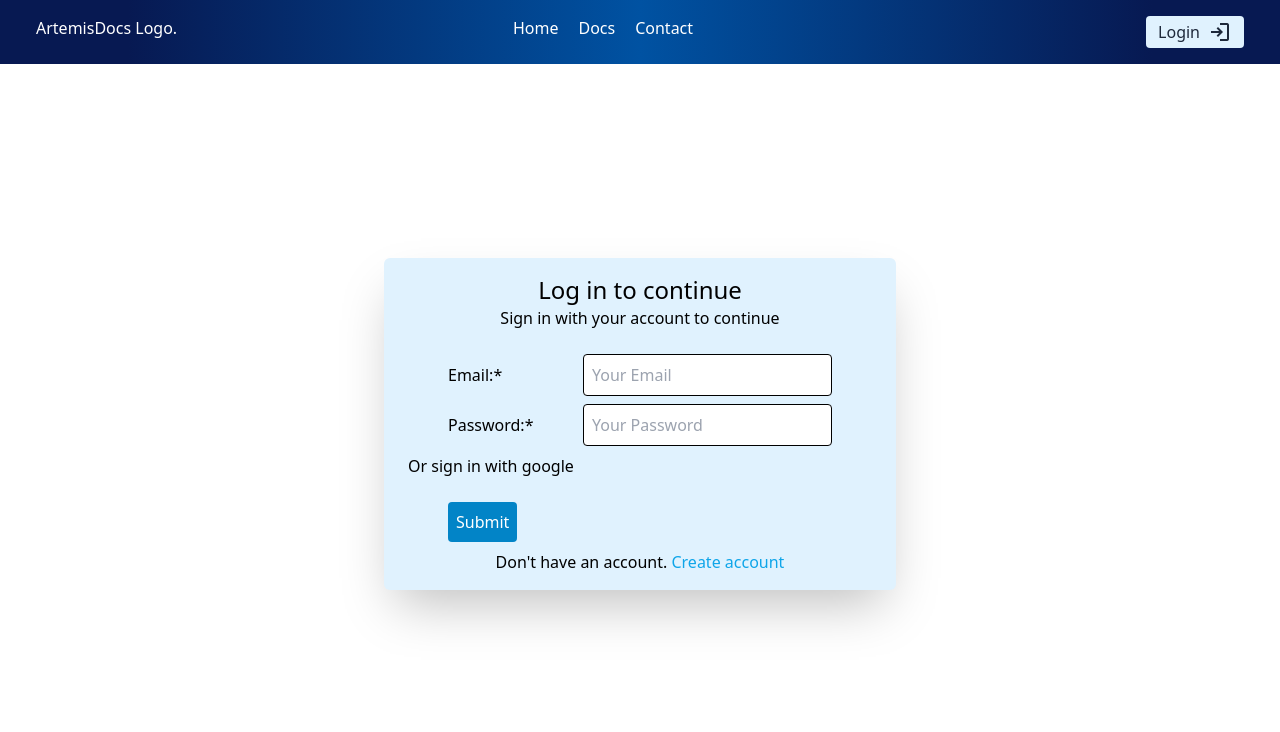
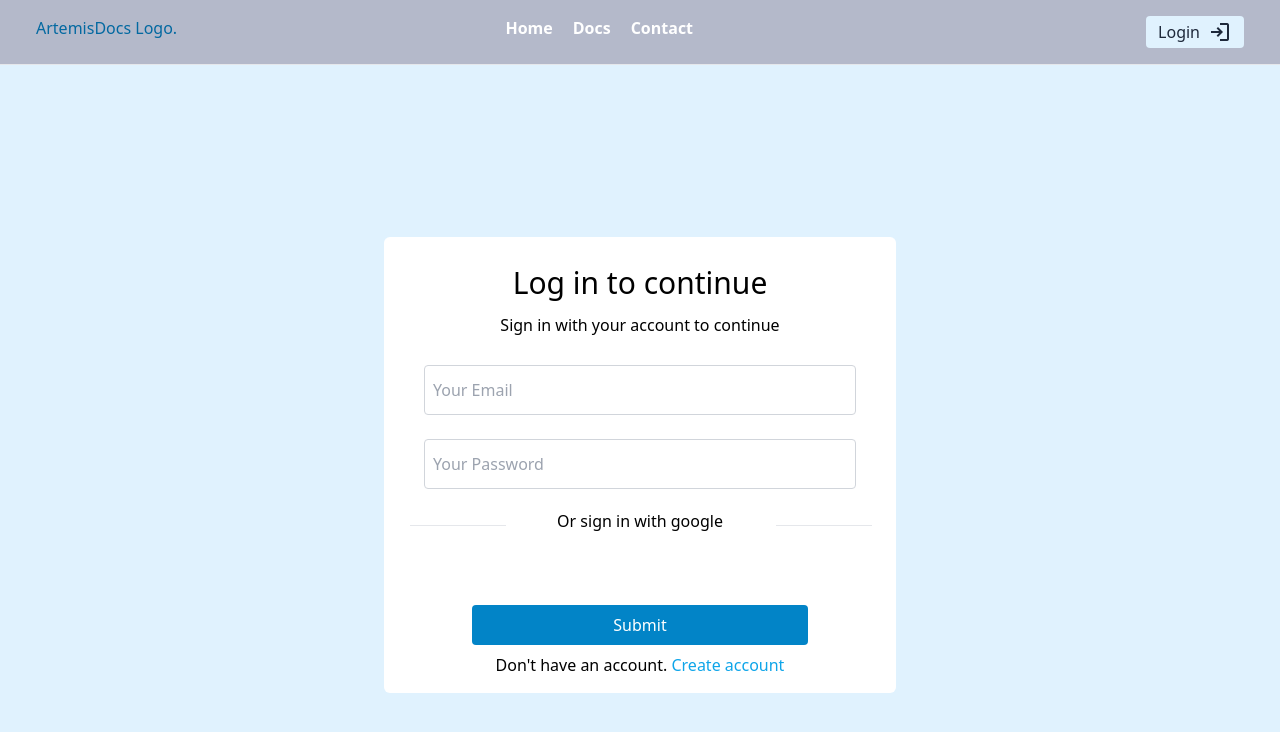
Before and after one commit to The-Artemis-AI/Front_ArtemisDocs, a React (Vite) app: page /login in a window 1280 px wide. Shown: the top 732 px of the page. Built offline with nearby package versions, Linux system fonts and the light colour scheme.

Commit message:
Add: changes on login and signup pages

```diff
--- a/src/App.jsx
+++ b/src/App.jsx
@@ -40,18 +40,18 @@ function App() {
 function NavWrapper() {
   return (
     <>
-      <div className="sticky top-0 flex self-center p-4 px-9 flex-row text-white justify-between  w-full bg-gradient-to-r from-[#071952] from-10%  via-[#0052A2]   to-[#071952] to-90% z-10">
+      <div className=" flex self-center p-4 px-9 flex-row text-sky-700 justify-between  w-full border-b border-gray-200 bg-opacity-30 backdrop-filter backdrop-blur-lg  top-0 z-10 bg-primary">
         <div className="text-l text-bold w-[20%]">
           <Link to="/">ArtemisDocs Logo.</Link>
         </div>
-        <div className="  flex-row hidden sm:flex  text-white justify-end gap-[45%]  w-full">
+        <div className="  flex-row hidden sm:flex  text-sky-700  justify-end gap-[45%]  w-full">
           <div>
             <ul className="flex gap-5">
               <Link to="/">
-                <li>Home</li>
+                <li className="font-semibold hover:text-sky-200 hover:font-bold text-white cursor-pointer">Home</li>
               </Link>
-              <li>Docs</li>
-              <li>Contact</li>
+              <li className="font-semibold hover:text-sky-200 hover:font-bold text-white cursor-pointer">Docs</li>
+              <li className="font-semibold hover:text-sky-200 hover:font-bold text-white cursor-pointer">Contact</li>
             </ul>
           </div>
           <div>
--- a/src/assets/css/scrollbar.css
+++ b/src/assets/css/scrollbar.css
@@ -14,3 +14,9 @@
     background: #357ABD;
     border-radius: 10px;
   }
+
+
+  .resizable-container{
+    resize:horizontal;
+
+  }
--- a/src/components/GoogleAouthLogin.jsx
+++ b/src/components/GoogleAouthLogin.jsx
@@ -3,7 +3,7 @@ import jwt_decode from "jwt-decode";
 
 function GoogleAouthLogin() {
   return (
-    <div>
+    <div className="w-full  flex flex-col mb-3 items-center">
         <GoogleLogin
     onSuccess={(credentialResponse) => {
         const credentialResponseDecoded = jwt_decode(credentialResponse.credential)
@@ -13,6 +13,7 @@ function GoogleAouthLogin() {
     onError={() => {
       console.log("Login Failed");
     }}
+    className="bg-red-600 w-full"
   /></div>
   )
 }
--- a/src/pages/ConversationPage.jsx
+++ b/src/pages/ConversationPage.jsx
@@ -70,7 +70,12 @@ const ConversationPage = ({ messages }) => {
         style={{ width: 300 }}
       >
         <div className="button-wrap bg-black h-[100%] w-full ">
-          <input type="file" id="upload" onChange={handleFileUpload} />
+          <input type="file" id="upload" onChange={handleFileUpload} className="block w-full text-sm text-slate-500
+          file:mr-4 file:py-2 file:px-4
+          file:rounded-full file:border-0
+          file:text-sm file:font-semibold
+          file:bg-violet-50 file:text-violet-700
+          hover:file:bg-violet-100" />
           {uploadedDocument && (
             <div
               className="document h-full resize-x w-[100%] bg-green-600 "
--- a/src/pages/LoginPage.jsx
+++ b/src/pages/LoginPage.jsx
@@ -33,9 +33,7 @@ export default function Login() {
         }
       );
       if (response.status === 200) {
-        // Handle successful login here
-        // For example, set authentication token in state/local storage
-        // and redirect to the desired page
+
         setIsLoggedIn(true);
         toast.success("Successful login");
         navigate("/upload");
@@ -50,28 +48,26 @@ export default function Login() {
   };
 
   return (
-    <div className="w-full h-[90vh] flex-align">
+    <div className="w-full h-[100vh] flex-align bg-sky-100">
       <form
         onSubmit={handleSubmit}
-        className=" shadow-grey-500/20 bg-sky-100 shadow-2xl  border-sky-600 border-solid w-[40%] m-auto rounded-md p-4"
+        className="bg-white  w-[70%] lg:w-[40%] m-auto rounded-md p-4 my-50"
       >
         <div>
           <div className="login-page">
-            <h1 className="text-center text-2xl text-bold">
+            <h1 className="text-center text-3xl text-semibold my-3">
               Log in to continue
             </h1>
-            <p className="text-center text-m mb-6">
+            <p className="text-center text-m my-3 mb-5">
               Sign in with your account to continue
             </p>
 
-            <div className="sign-input">
-              <label htmlFor="email" className=" after:content-['*']">
-                Email:
-              </label>
-              <br />
+            <div className="sign-input w-full flex align-center justify-center">
+
+
 
               <input
-                className="p-2 border-[1.5px] border-black rounded outline-none after:content-['*']"
+                className="p-2 border-[1px] border-gray-300 rounded outline-none  w-[90%] my-2 py-3"
                 type="email"
                 placeholder="Your Email"
                 name="email"
@@ -80,14 +76,11 @@ export default function Login() {
                 required
               />
             </div>
-            <div className="sign-input">
-              <label htmlFor="password" className=" after:content-['*']">
-                Password:
-              </label>
-              <br />
+            <div className="sign-input w-full flex align-center justify-center">
+
 
               <input
-                className="p-2 border-[1.5px] border-black rounded outline-none"
+                className="p-2 border-[1px] border-gray-300 rounded outline-none w-[90%] my-2 py-3"
                 type="password"
                 placeholder="Your Password"
                 name="password"
@@ -97,16 +90,20 @@ export default function Login() {
               />
             </div>
              {/* Google login */}
-             <div className="flex flex-column gap-2 m-2">
-              <p>Or sign in with google</p>
-              <GoogleAouthLogin className="w-full bg-black" />
-             </div>
+             <div className="flex flex-col gap-2 m-2  justify-center align-center">
+             <p className="relative text-center my-1   after:ml-0.5  after:border-b-[1px] after:pr-24 after:absolute after:bottom-[30%] after:right-0
+             before:ml-0.5  before:border-b-[1px] before:pr-24 before:absolute before:bottom-[30%] before:left-0
+             "
+
+             >Or sign in with google</p>
+             <GoogleAouthLogin className="w-full bg-black" />
+            </div>
 
 
-            <div className="sign-input">
+            <div className="sign-input w-full flex justify-center">
               <button
                 type="submit"
-                className="p-2 bg-sky-600 text-white text-semibold rounded"
+                className="p-2 bg-sky-600 self-center text-white text-semibold rounded text-center w-[70%]"
               >
                 Submit
               </button>
--- a/src/pages/SignUpPage.jsx
+++ b/src/pages/SignUpPage.jsx
@@ -8,9 +8,8 @@ import GoogleAouthLogin from "../components/GoogleAouthLogin";
 
 
 export default function Login() {
-  // const [isLoggedIn, setIsLoggedIn] = useState(false);
   const [email, setEmail] = useState("");
-  // const [password, setPassword] = useState("");
+
 
   const [formValues, setFormValues] = useState({
     email: "",
@@ -18,8 +17,6 @@ export default function Login() {
     confirmPassword: "",
   });
 
-  //   const initialValues = {  email: '', password: '' };
-  //   const [formValues, setFormValues] = useState(initialValues);
   const [formErrors, setFormErrors] = useState({});
   const [isSubmit, setIsSubmit] = useState(false);
   const [ConfirmPassword, setConfirmPassword] = useState("");
@@ -32,9 +29,7 @@ export default function Login() {
 
   const validate = (values) => {
     let errors = {};
-    // if (!values.userName) {
-    //   errors.userName = 'UserName is required';
-    // }
+
     if (!values.email) {
       errors.email = "Email is required";
     }
@@ -91,17 +86,17 @@ export default function Login() {
   };
 
   return (
-    <div className="w-full h-[90vh] flex-align">
-        <form action="#" onSubmit={handleSubmit} className="border-2 border-sky-600 border-solid w-[40%] m-auto rounded-md p-4">
+    <div className="w-full h-[100vh] flex-align bg-sky-100">
+        <form action="#" onSubmit={handleSubmit} className="bg-white  w-[70%] lg:w-[40%] m-auto rounded-md p-4 my-50">
           <div className="login-page-container">
             <div className="login-page" >
-              <h1 className="text-center text-2xl text-bold">Sign Up</h1>
-              <p className="text-center text-m ">Fill the required info </p>
+              <h1 className="text-center text-3xl text-semibold my-3">Create your Account</h1>
+              <p className="text-center text-m my-3 mb-5">Fill the required info </p>
 
-              <div className="sign-input ">
-                <label htmlFor="email">Email:</label><br/>
+              <div className="sign-input w-full flex align-center justify-center">
+
                 <input
-                className="p-2 border-[1.5px] border-black rounded outline-none"
+                className="p-2 border-[1px] border-gray-300 rounded outline-none  w-[90%] my-2 py-3"
                   type="email"
                   id="email"
                   placeholder="Your Email"
@@ -113,11 +108,11 @@ export default function Login() {
                 />
                 {formErrors.email && <p>{formErrors.email}</p>}
               </div>
-              <div className="sign-input  ">
-              <label htmlFor="password">Password:</label><br/>
+              <div className="sign-input   w-full flex align-center justify-center">
+
 
                 <input
-                className="p-2 border-[1.5px] border-black rounded outline-none"
+                className="p-2 border-[1px] border-gray-300 rounded outline-none w-[90%] my-2 py-3"
 
                   type="password"
                   placeholder="Your Password"
@@ -127,11 +122,11 @@ export default function Login() {
                 />
                 {formErrors.password && <p>{formErrors.password}</p>}
               </div>
-              <div className="sign-input">
-              <label htmlFor="confirmPassword">Confirm Password:</label><br/>
+              <div className="sign-input w-full flex align-center justify-center">
+
 
                 <input
-                className="p-2 border-[1.5px] border-black rounded outline-none"
+                className="p-2 border-[1px] border-gray-300 rounded outline-none w-[90%] my-2 py-3"
 
                   type="password"
                   placeholder="Confirm password"
@@ -142,13 +137,17 @@ export default function Login() {
                   onChange={(e) => setConfirmPassword(e.target.value)}
                 />
               </div>
-              <div className="flex flex-column gap-2 m-2">
-              <p>Or sign in with google</p>
+              <div className="flex flex-col gap-2 m-2  justify-center align-center">
+              <p className="relative text-center my-1   after:ml-0.5  after:border-b-[1px] after:pr-24 after:absolute after:bottom-[30%] after:right-0
+              before:ml-0.5  before:border-b-[1px] before:pr-24 before:absolute before:bottom-[30%] before:left-0
+              "
+
+              >Or sign in with google</p>
               <GoogleAouthLogin className="w-full bg-black" />
              </div>
 
-              <div className="sign-input">
-                <button type="submit" className="p-2 bg-sky-600 self-center text-white text-semibold rounded" >Submit</button>
+              <div className="sign-input w-full flex justify-center">
+                <button type="submit" className="p-2 bg-sky-600 self-center text-white text-semibold rounded text-center w-[70%]" >Submit</button>
               </div>
             </div>
           </div>
```
Also changed, not shown: src/pages/HomePage.jsx (+8 -5 lines).
